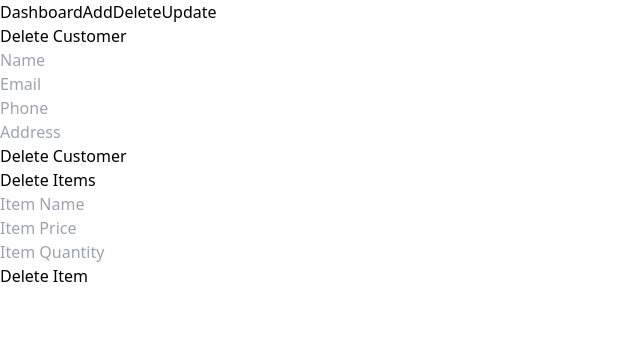
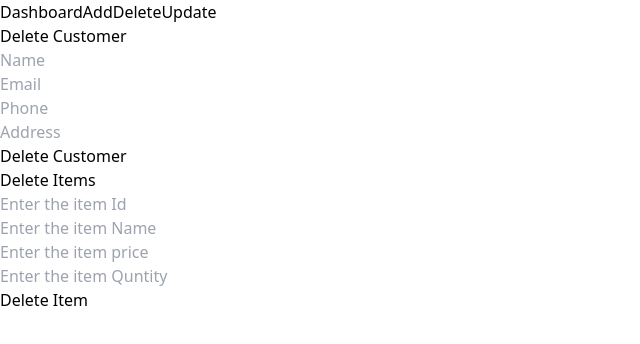
Before and after one commit to Thisura2001/react-intro, a React (Vite) app: page /delete in a window 1280 px wide. Shown: the top 344 px of the page, without its empty margins (0-640 px from the left). Built offline with nearby package versions, Linux system fonts and the light colour scheme.

Commit message:
delete item done with reducer

```diff
--- a/src/Pages/Add.tsx
+++ b/src/Pages/Add.tsx
@@ -8,13 +8,12 @@ import {Items} from "../Model/Items.ts";
 export function Add() {
     const navigate = useNavigate();
     const [customers, dispatch] = useContext(CustomerContext);
-    const [items,itemDispatch] = useContext(itemContext);
-
     const [name, setName] = useState("");
     const [email, setEmail] = useState("");
     const [phone, setPhone] = useState("");
     const [address, setAddress] = useState("");
 
+    const [items,itemDispatch] = useContext(itemContext);
     const [id, setId] = useState("");
     const [itemName, setItemName] = useState("");
     const [price, setPrice] = useState("");
--- a/src/Pages/Delete.tsx
+++ b/src/Pages/Delete.tsx
@@ -2,6 +2,8 @@ import {useContext, useReducer, useState} from "react";
 import { CustomerContext } from "../Store/CustomerProvider.tsx";
 import { useNavigate } from "react-router";
 import {Customer} from "../Model/Customer.ts";
+import {Items} from "../Model/Items.ts";
+import {itemContext} from "../Store/ItemProvider.tsx";
 
 export function Delete() {
     const navigate = useNavigate();
@@ -11,9 +13,21 @@ export function Delete() {
     const [phone, setPhone] = useState("");
     const [address, setAddress] = useState("");
 
+    const [items,itemDispatch] = useContext(itemContext);
+    const [id, setId] = useState("");
+    const [itemName, setItemName] = useState("");
+    const [price, setPrice] = useState("");
+    const [quantity, setQuantity] = useState("");
+
     function DeleteCustomers() {
         const deleteCustomer =new Customer(name,email,phone,address);
         disptch({type:'DELETE_CUSTOMER',payload:deleteCustomer});
+        navigate("/");
+    }
+
+    function DeleteItems() {
+        const deleteItem = new Items(id,itemName,price,quantity);
+        itemDispatch({type:'DELETE_ITEM',payload:deleteItem});
         navigate("/");
     }
 
@@ -65,23 +79,29 @@ export function Delete() {
                         <h1 className="text-purple-600 font-extrabold text-3xl">Delete Items</h1>
                     </header>
                     <div className="grid gap-6">
-                        <input
-                            type="text"
-                            placeholder="Item Name"
-                            className="border border-gray-300 rounded-lg p-2 focus:outline-none focus:ring-2 focus:ring-blue-500"
+                        <input type="text"
+                               placeholder="Enter the item Id"
+                               className="border border-gray-300 rounded-lg p-2 focus:outline-none focus:ring-2 focus:ring-blue-500 m-4"
+                               onChange={(e) => setId(e.target.value)}
                         />
-                        <input
-                            type="text"
-                            placeholder="Item Price"
-                            className="border border-gray-300 rounded-lg p-2 focus:outline-none focus:ring-2 focus:ring-blue-500"
+                        <input type="text"
+                               placeholder="Enter the item Name"
+                               className="border border-gray-300 rounded-lg p-2 focus:outline-none focus:ring-2 focus:ring-blue-500 m-4"
+                               onChange={(e) => setItemName(e.target.value)}
                         />
-                        <input
-                            type="text"
-                            placeholder="Item Quantity"
-                            className="border border-gray-300 rounded-lg p-2 focus:outline-none focus:ring-2 focus:ring-blue-500"
+                        <input type="text"
+                               placeholder="Enter the item price"
+                               className="border border-gray-300 rounded-lg p-2 focus:outline-none focus:ring-2 focus:ring-blue-500 m-4"
+                               onChange={(e) => setPrice(e.target.value)}
+                        />
+                        <input type="text"
+                               placeholder="Enter the item Quntity"
+                               className="border border-gray-300 rounded-lg p-2 focus:outline-none focus:ring-2 focus:ring-blue-500 m-4"
+                               onChange={(e) => setQuantity(e.target.value)}
                         />
                         <button
                             className="w-full bg-red-500 text-white font-bold py-2 px-4 rounded-lg hover:bg-red-600 transition duration-200"
+                            onClick={DeleteItems}
                         >
                             Delete Item
                         </button>
```
